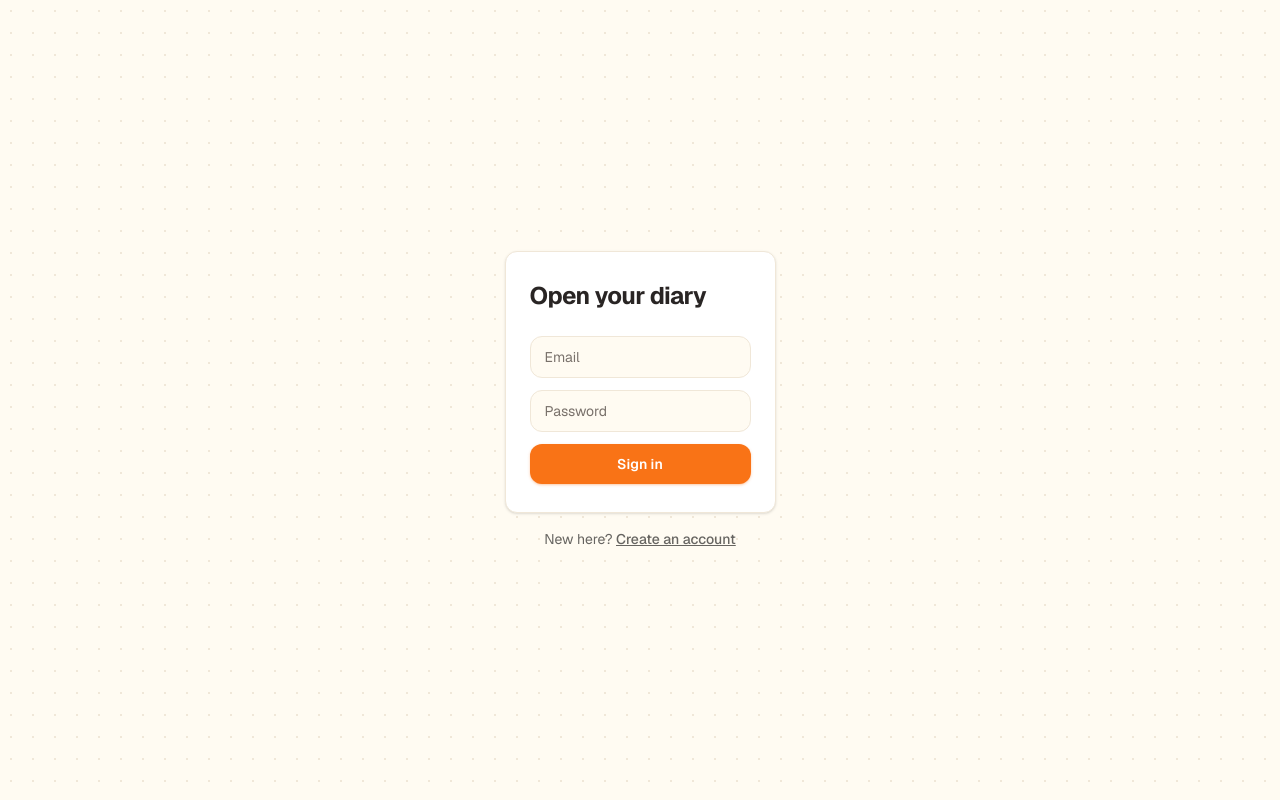
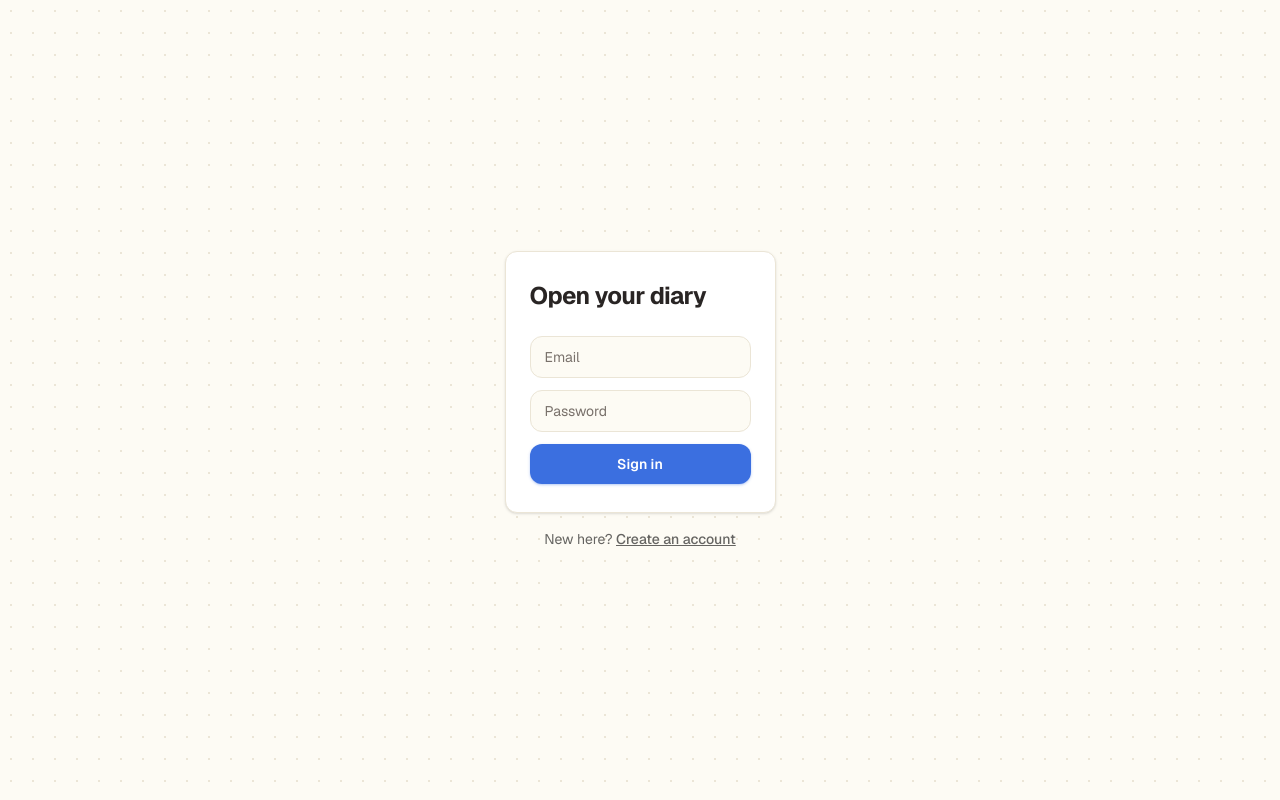
Before and after one commit to mariusgassen/catdiary, a Next.js app: page /sign-in in a window 1280 px wide. Built offline with nearby package versions, Linux system fonts and the light colour scheme.

Commit message:
Swap tangerine accent for fountain-pen blue
Accents now read like notes written in pen ink: cobalt #3b6fe0 on cream
paper in light mode, lighter #6b95f0 on an inky night-blue dark mode.
Washi tape and manifest/theme colors adjusted to match.

```diff
--- a/app/globals.css
+++ b/app/globals.css
@@ -8,30 +8,31 @@
  * Field-journal design language.
  *
  * Cat Diary is a naturalist's notebook, not a photo-sharing app: sunny paper
- * surfaces, warm ink text, and a cheerful tangerine accent. Typography stays
- * on Geist throughout for readability — the journal feel comes from layout
- * (taped polaroids, stamps, day dividers), not decorative fonts.
+ * surfaces, warm ink text, and a fountain-pen blue accent — highlights read
+ * like notes written in pen ink. Typography stays on Geist throughout for
+ * readability — the journal feel comes from layout (taped polaroids, stamps,
+ * day dividers), not decorative fonts.
  */
 :root {
-  --background: #fffbf2; /* sunny cream */
+  --background: #fdfbf4; /* sunny cream */
   --foreground: #292524; /* warm ink */
   --surface: #ffffff; /* fresh page */
-  --accent: #f97316; /* tangerine */
-  --accent-soft: #ffedd5;
+  --accent: #3b6fe0; /* fountain-pen blue */
+  --accent-soft: #e4ebfb;
   --muted: #79716b;
-  --border: #f0e7d8;
-  --tape: rgba(255, 214, 130, 0.55);
+  --border: #ebe5d6;
+  --tape: rgba(233, 220, 185, 0.65);
 }
 
 .dark {
-  --background: #1f1b16; /* evening desk */
-  --foreground: #f5f0e8;
-  --surface: #2a251f;
-  --accent: #fb923c;
-  --accent-soft: #3d2c1c;
-  --muted: #a89e92;
-  --border: #3a332b;
-  --tape: rgba(150, 125, 80, 0.5);
+  --background: #15171c; /* inky night */
+  --foreground: #eaecf2;
+  --surface: #1f2229;
+  --accent: #6b95f0;
+  --accent-soft: #1e2a44;
+  --muted: #979ca8;
+  --border: #30343d;
+  --tape: rgba(110, 115, 135, 0.4);
 }
 
 @theme inline {
--- a/app/layout.tsx
+++ b/app/layout.tsx
@@ -27,8 +27,8 @@ export const viewport: Viewport = {
   maximumScale: 1,
   viewportFit: "cover",
   themeColor: [
-    { media: "(prefers-color-scheme: light)", color: "#fffbf2" },
-    { media: "(prefers-color-scheme: dark)", color: "#1f1b16" },
+    { media: "(prefers-color-scheme: light)", color: "#fdfbf4" },
+    { media: "(prefers-color-scheme: dark)", color: "#15171c" },
   ],
 };
 
--- a/app/manifest.ts
+++ b/app/manifest.ts
@@ -7,8 +7,8 @@ export default function manifest(): MetadataRoute.Manifest {
     description: "Collect cats you've met all around the world. Connect to other cat lovers.",
     start_url: "/",
     display: "standalone",
-    background_color: "#fffbf2",
-    theme_color: "#f97316",
+    background_color: "#fdfbf4",
+    theme_color: "#3b6fe0",
     icons: [
       {
         src: "/favicon.ico",
```
Also changed, not shown: 1 other file (tests, documents, lock files or other folders).
